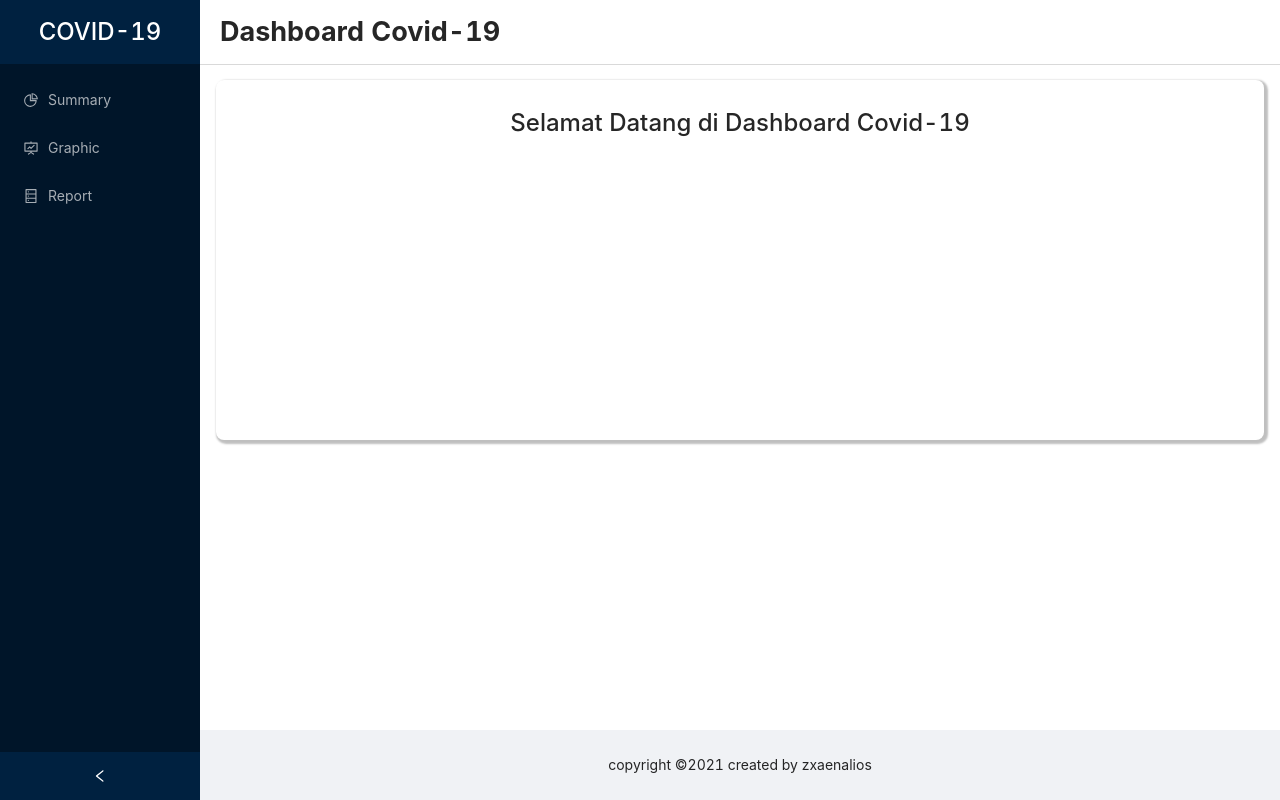
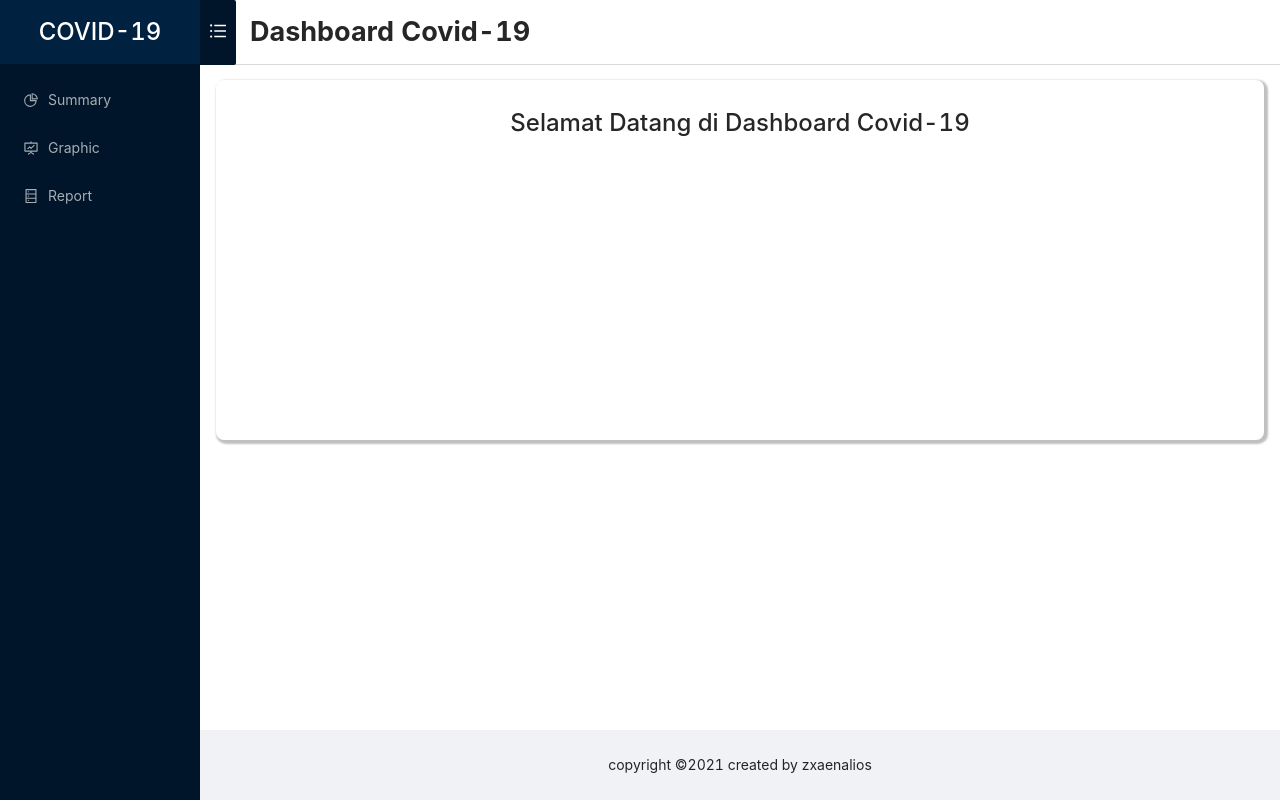
Before and after one commit to zxaenalios/covid-19, a Next.js app: page / in a window 1280 px wide. Built offline with nearby package versions, Linux system fonts and the light colour scheme.

Commit message:
add exportXLS

```diff
--- a/components/LayoutDashboard/Layout.module.css
+++ b/components/LayoutDashboard/Layout.module.css
@@ -31,6 +31,6 @@
 
 .title_content {
   font-size: 27px;
-  padding-left: 20px;
+  padding-left: 50px;
   font-weight: bold;
 }
--- a/components/LayoutDashboard/index.js
+++ b/components/LayoutDashboard/index.js
@@ -35,7 +35,7 @@ export default function LayoutDashboard(props) {
       </Head>
       <Layout style={{ minHeight: '100vh' }}>
 
-        <Sider collapsible collapsed={collapsed} onCollapse={() => handleOnCollapse()}>
+        <Sider collapsible collapsed={collapsed} onCollapse={() => handleOnCollapse()} collapsedWidth={0} zeroWidthTriggerStyle={{top: 0, height:65, fontSize: 20, paddingTop: 10}} >
           <h1 className={styles.title}>{title}</h1>
 
           <Menu theme="dark" mode="inline">
@@ -60,7 +60,7 @@ export default function LayoutDashboard(props) {
               <Breadcrumb.Item>User</Breadcrumb.Item>
               <Breadcrumb.Item>Bill</Breadcrumb.Item>
             </Breadcrumb> */}
-            <div className={styles.site_layout_background} style={{ padding: 24, minHeight: 360 }}>
+            <div className={styles.site_layout_background} style={{ padding: 24, minHeight: 360}}>
               {props.children}
             </div>
           </Content>
--- a/pages/summary/index.js
+++ b/pages/summary/index.js
@@ -9,7 +9,7 @@ import cors from 'cors';
 export default function Summary() {
     const [data, setData] = useState([]);
 
-    useEffect(async () => {
+    useEffect(() => {
         fetch("https://mycorsproxy-covid.herokuapp.com/https://api.kawalcorona.com/indonesia").then(res => res.json()).then(
             (result) => {
                 console.log(result)
--- a/pages/tablereport/index.js
+++ b/pages/tablereport/index.js
@@ -3,8 +3,8 @@ import { Table, Input, Button, Space } from 'antd';
 import Highlighter from 'react-highlight-words';
 import { SearchOutlined } from '@ant-design/icons';
 import React from "react";
-// import { ExportXLS } from "./ExportXLS";
 import axios from 'axios';
+import { ExportXLS } from "../../utils/exportXLS";
 
 
 export default class Tablereport extends React.Component {
@@ -139,7 +139,7 @@ export default class Tablereport extends React.Component {
             <LayoutDashboard title="Report">
                 <h1>Informasi mengenai jumlah kasus COVID-19 berdasarkan provinsi di Indonesia</h1>
 
-                {/* <ExportXLS csvData={this.state.datas} fileName={this.state.fileName} /> */}
+                <ExportXLS csvData={this.state.datas} fileName={this.state.fileName} />
                 <Gap height={10}/>
                 <Table columns={columns} dataSource={this.state.datas} />;
             </LayoutDashboard>
```
Also changed, not shown: utils/exportXLS.js (added, +22 -0 lines).
